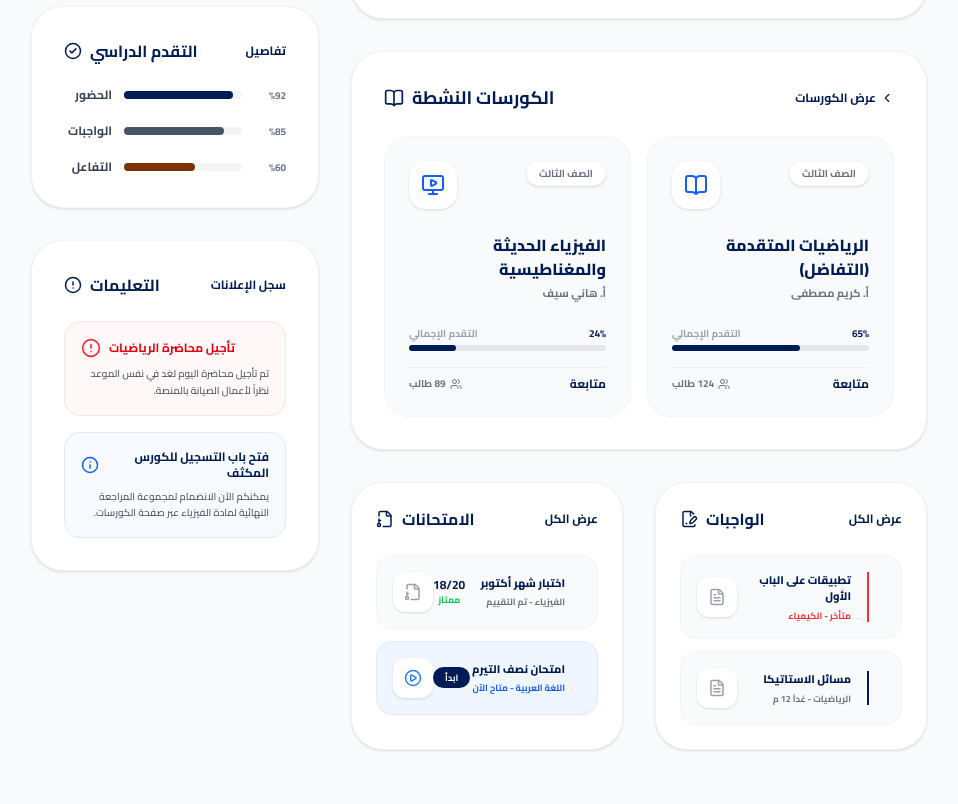
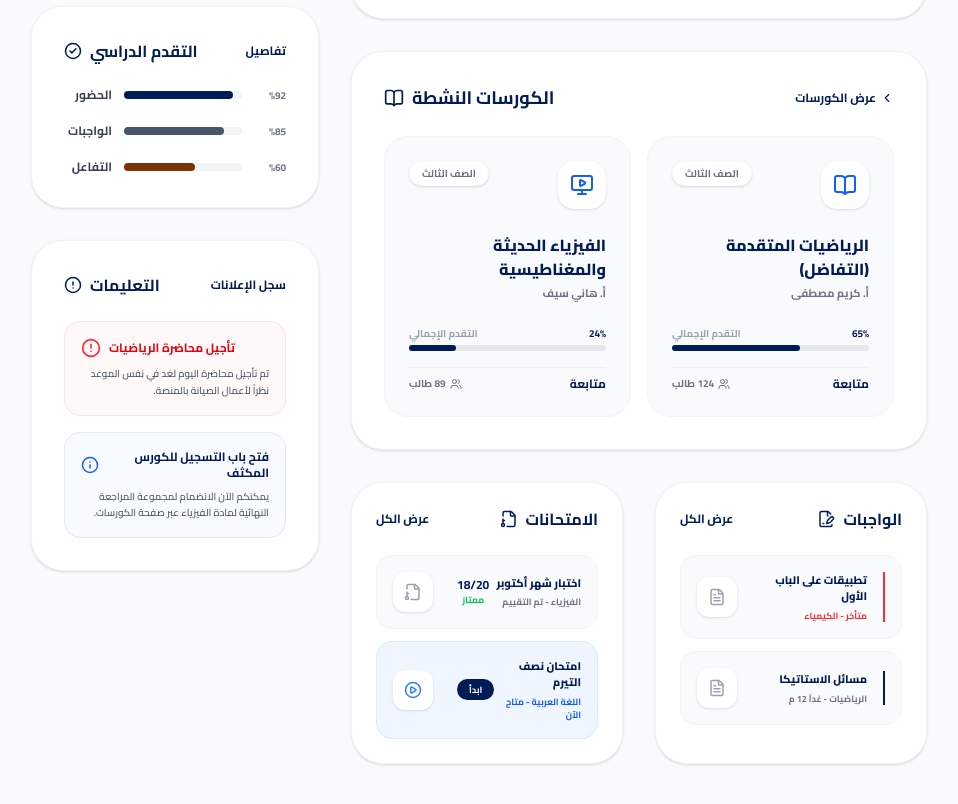
Before and after one commit to yahiamohamed21/academi_live, a Next.js app: page /e-learning in a window 1280 px wide. Shown: the part 1187-1991 px from the top of the page, without its empty margins (33-991 px from the left). Built offline with nearby package versions, Linux system fonts and the light colour scheme.

Commit message:
Update layout for e-learning and finance pages (UI fixes)

```diff
--- a/app/(dashboard)/e-learning/files/page.tsx
+++ b/app/(dashboard)/e-learning/files/page.tsx
@@ -281,7 +281,7 @@ export default function SubjectFilesPage() {
 
       {/* Upload File Slide-over */}
       {isUploadModalOpen && (
-        <div className="fixed inset-0 z-50 flex justify-start bg-black/40 backdrop-blur-sm animate-in fade-in duration-200">
+        <div className="fixed inset-0 z-50 flex justify-end bg-black/40 backdrop-blur-sm animate-in fade-in duration-200">
           <div className="bg-white w-full max-w-[450px] h-full flex flex-col shadow-2xl animate-in slide-in-from-left duration-300 rounded-r-[32px] overflow-hidden">
 
             {/* Header */}
--- a/app/(dashboard)/e-learning/page.tsx
+++ b/app/(dashboard)/e-learning/page.tsx
@@ -272,12 +272,12 @@ export default function ELearningDashboard() {
               {activeCourses.map((course, i) => (
                 <div key={i} className="bg-gray-50 rounded-3xl p-6 border border-gray-100 flex flex-col justify-between hover:shadow-md transition-shadow">
                   <div className="flex justify-between items-start mb-6">
+                    <div className="w-12 h-12 bg-white rounded-2xl flex items-center justify-center shadow-sm">
+                      {course.icon}
+                    </div>
                     <span className="bg-white px-3 py-1 rounded-full text-[10px] font-bold text-gray-500 shadow-sm border border-gray-50">
                       الصف الثالث
                     </span>
-                    <div className="w-12 h-12 bg-white rounded-2xl flex items-center justify-center shadow-sm">
-                      {course.icon}
-                    </div>
                   </div>
                   <div className="text-right mb-6">
                     <h3 className="text-base font-extrabold text-[#001c56] mb-1">{course.title}</h3>
@@ -311,26 +311,26 @@ export default function ELearningDashboard() {
             {/* Assignments */}
             <div className="bg-white rounded-[32px] p-6 border border-gray-100 shadow-sm">
               <div className="flex justify-between items-center mb-6">
-                <Link href="/e-learning/assignments" className="text-xs font-bold text-[#001c56] hover:underline">عرض الكل</Link>
                 <h2 className="text-base font-bold text-[#001c56] flex items-center gap-2">
                   الواجبات <FileSignature size={18} className="text-[#001c56]" />
                 </h2>
+                <Link href="/e-learning/assignments" className="text-xs font-bold text-[#001c56] hover:underline">عرض الكل</Link>
               </div>
               <div className="space-y-3">
-                <div className="flex items-center justify-between p-4 rounded-2xl bg-gray-50 border border-gray-100 flex-row-reverse">
+                <div className="flex items-center p-4 rounded-2xl bg-gray-50 border border-gray-100 flex-row-reverse gap-6">
                   <div className="w-10 h-10 bg-white rounded-xl shadow-sm flex items-center justify-center shrink-0">
                      <FileText size={18} className="text-gray-400" />
                   </div>
-                  <div className="text-right w-full mr-4 pr-4 border-r-2 border-red-500">
+                  <div className="text-right w-full pr-4 border-r-2 border-red-500">
                     <h4 className="text-[11px] font-extrabold text-[#001c56] mb-1">تطبيقات على الباب الأول</h4>
                     <p className="text-[9px] font-bold text-red-500">متأخر - الكيمياء</p>
                   </div>
                 </div>
-                <div className="flex items-center justify-between p-4 rounded-2xl bg-gray-50 border border-gray-100 flex-row-reverse">
+                <div className="flex items-center p-4 rounded-2xl bg-gray-50 border border-gray-100 flex-row-reverse gap-6">
                   <div className="w-10 h-10 bg-white rounded-xl shadow-sm flex items-center justify-center shrink-0">
                      <FileText size={18} className="text-gray-400" />
                   </div>
-                  <div className="text-right w-full mr-4 pr-4 border-r-2 border-[#001c56]">
+                  <div className="text-right w-full pr-4 border-r-2 border-[#001c56]">
                     <h4 className="text-[11px] font-extrabold text-[#001c56] mb-1">مسائل الاستاتيكا</h4>
                     <p className="text-[9px] font-bold text-gray-500">الرياضيات - غداً 12 م</p>
                   </div>
@@ -341,17 +341,17 @@ export default function ELearningDashboard() {
             {/* Exams */}
             <div className="bg-white rounded-[32px] p-6 border border-gray-100 shadow-sm">
               <div className="flex justify-between items-center mb-6">
-                <Link href="/e-learning/exams" className="text-xs font-bold text-[#001c56] hover:underline">عرض الكل</Link>
                 <h2 className="text-base font-bold text-[#001c56] flex items-center gap-2">
                   الامتحانات <FileKey size={18} className="text-[#001c56]" />
                 </h2>
+                <Link href="/e-learning/exams" className="text-xs font-bold text-[#001c56] hover:underline">عرض الكل</Link>
               </div>
               <div className="space-y-3">
-                <div className="flex items-center justify-between p-4 rounded-2xl bg-gray-50 border border-gray-100 flex-row-reverse">
+                <div className="flex items-center p-4 rounded-2xl bg-gray-50 border border-gray-100 flex-row-reverse gap-6">
                   <div className="w-10 h-10 bg-white rounded-xl shadow-sm flex items-center justify-center shrink-0">
                      <FileKey size={18} className="text-gray-400" />
                   </div>
-                  <div className="text-right w-full mr-4 flex justify-between items-center">
+                  <div className="text-right w-full flex justify-between items-center">
                     <div>
                       <h4 className="text-[11px] font-extrabold text-[#001c56] mb-1">اختبار شهر أكتوبر</h4>
                       <p className="text-[9px] font-bold text-gray-500">الفيزياء - تم التقييم</p>
@@ -362,11 +362,11 @@ export default function ELearningDashboard() {
                     </div>
                   </div>
                 </div>
-                <div className="flex items-center justify-between p-4 rounded-2xl bg-blue-50 border border-blue-100 flex-row-reverse">
+                <div className="flex items-center p-4 rounded-2xl bg-blue-50 border border-blue-100 flex-row-reverse gap-6">
                   <div className="w-10 h-10 bg-white rounded-xl shadow-sm flex items-center justify-center shrink-0">
                      <PlayCircle size={18} className="text-blue-500" />
                   </div>
-                  <div className="text-right w-full mr-4 flex justify-between items-center">
+                  <div className="text-right w-full flex justify-between items-center">
                     <div>
                       <h4 className="text-[11px] font-extrabold text-[#001c56] mb-1">امتحان نصف التيرم</h4>
                       <p className="text-[9px] font-bold text-blue-600">اللغة العربية - متاح الآن</p>
```
Also changed, not shown: app/(dashboard)/finance/page.tsx (+35 -35 lines).
